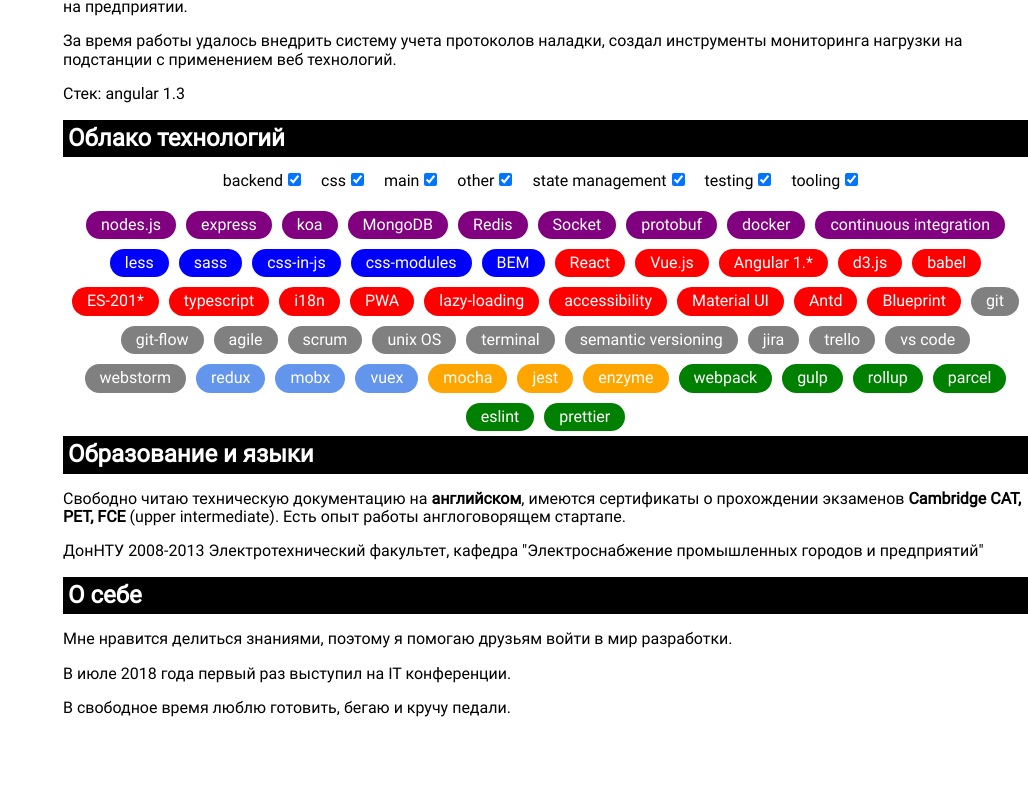
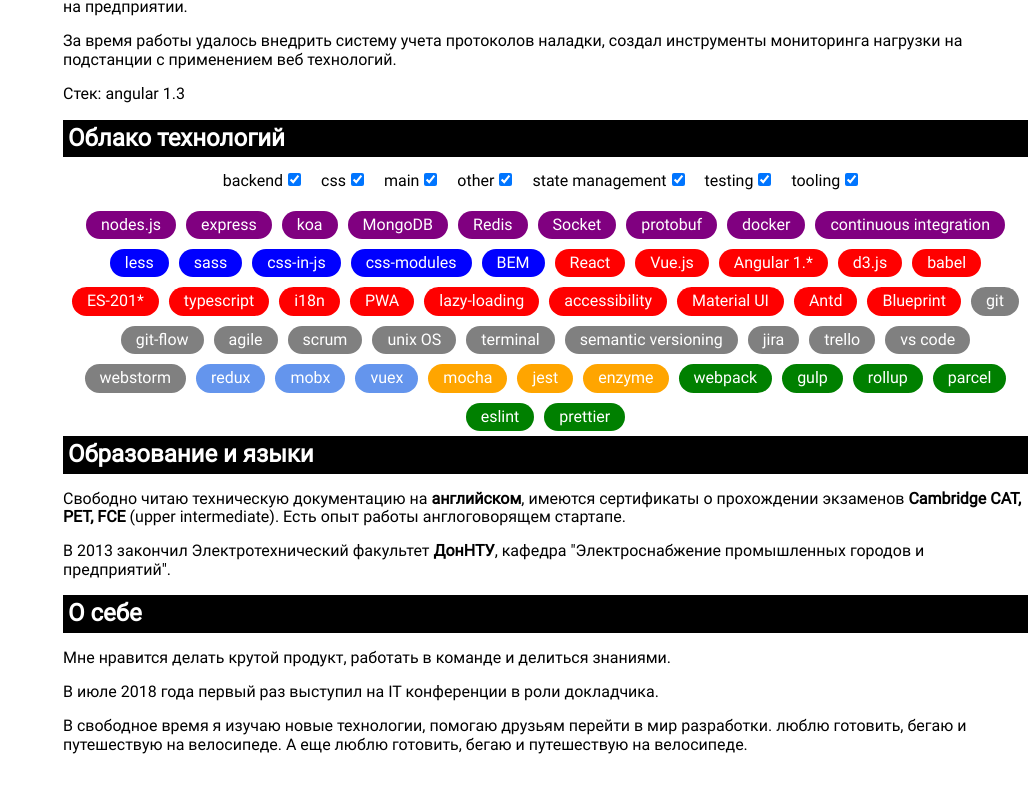
Before and after one commit to Defiancefew/cv, a React (Create React App) app: page / in a window 1280 px wide. Shown: the part 1236-2028 px from the top of the page, without its empty margins (252-1280 px from the left). Built offline with nearby package versions, Linux system fonts and the light colour scheme.

Commit message:
more bio

```diff
--- a/src/views/About.js
+++ b/src/views/About.js
@@ -6,11 +6,18 @@
     return (
       <Section name="О себе">
         <p>
-          Мне нравится делиться знаниями, поэтому я помогаю друзьям войти в мир
-          разработки.
+          Мне нравится делать крутой продукт, работать в команде и делиться
+          знаниями.
         </p>
-        <p>В июле 2018 года первый раз выступил на IT конференции.</p>
-        <p>В свободное время люблю готовить, бегаю и кручу педали.</p>
+        <p>
+          В июле 2018 года первый раз выступил на IT конференции в роли
+          докладчика.
+        </p>
+        <p>
+          В свободное время я изучаю новые технологии, помогаю друзьям перейти в
+          мир разработки. люблю готовить, бегаю и путешествую на велосипеде. А
+          еще люблю готовить, бегаю и путешествую на велосипеде.
+        </p>
       </Section>
     );
   }
--- a/src/views/LanguageEducation.js
+++ b/src/views/LanguageEducation.js
@@ -13,8 +13,8 @@
         </p>
 
         <p>
-          ДонНТУ 2008-2013 Электротехнический факультет, кафедра
-          "Электроснабжение промышленных городов и предприятий"
+          В 2013 закончил Электротехнический факультет <strong>ДонНТУ</strong>,
+          кафедра "Электроснабжение промышленных городов и предприятий".
         </p>
       </Section>
     );
```
